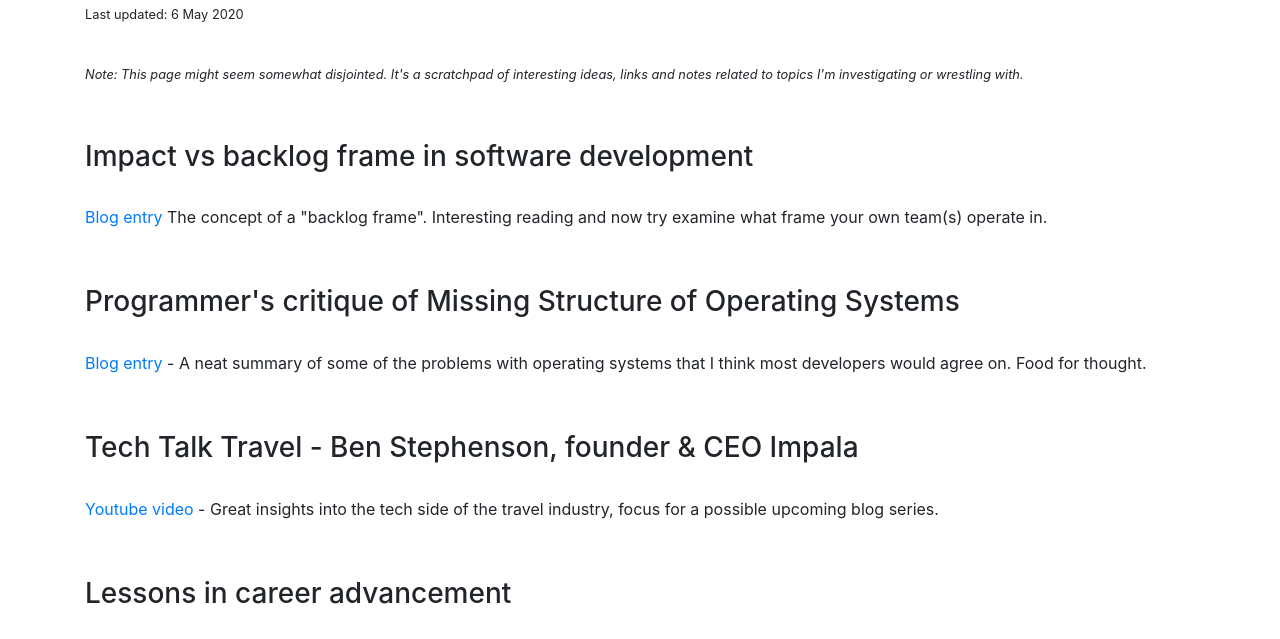
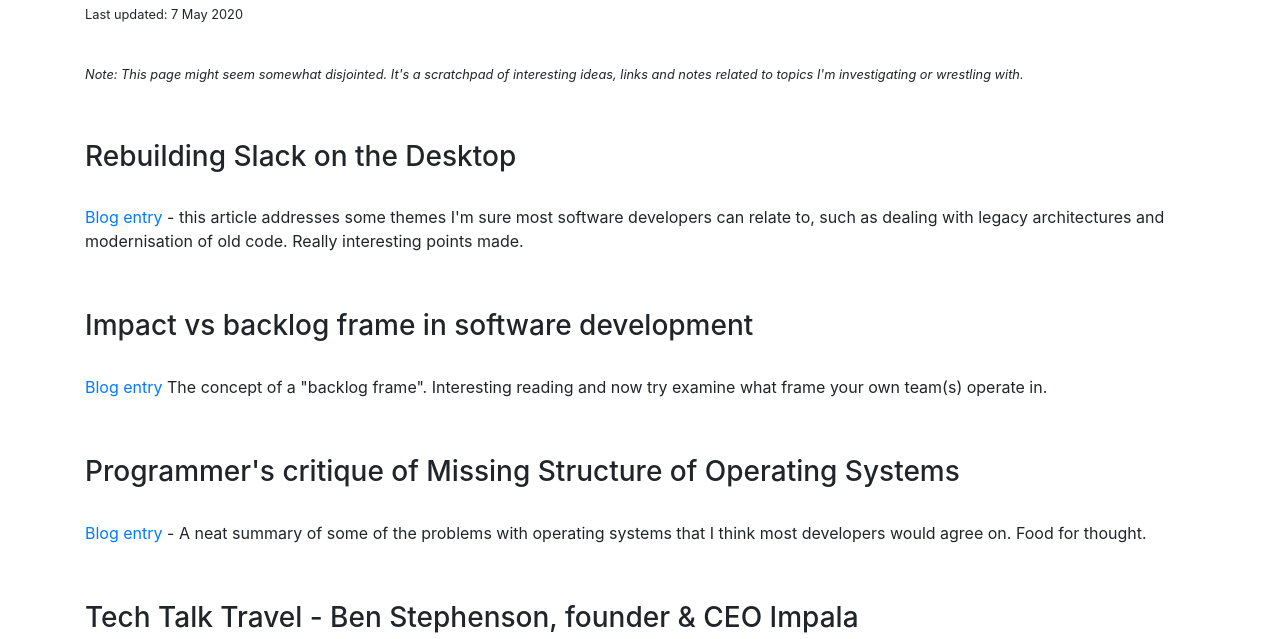
Before and after one commit to grahammcallister/grahammcallisternet, a website: page views/thingsimthinkingabout.html in a window 1280 px wide. Shown: the part 121-760 px from the top of the page. Drawn offline with nearby package versions, Linux system fonts and the light colour scheme.

Commit message:
Added Slack blog article

```diff
--- a/views/thingsimthinkingabout.html
+++ b/views/thingsimthinkingabout.html
@@ -27,13 +27,22 @@
             <hr/>
         </div>
         <div class="row">
-            <div class="col-lg-12"><small>Last updated: 6 May 2020</small></div>
+            <div class="col-lg-12"><small>Last updated: 7 May 2020</small></div>
         </div>
         <p>&nbsp;</p>
         <div class="row">
             <div class="col-lg-12">
                 <p><small><i style="font-style: italic;">Note: This page might seem somewhat disjointed. It's a scratchpad of interesting ideas, links and notes related to topics I'm investigating or wrestling with.</i></small></p>
 
+                <!-- https://slack.engineering/rebuilding-slack-on-the-desktop-308d6fe94ae4 -->
+
+                <p>&nbsp;</p>
+
+                <!--  -->
+                <h3>Rebuilding Slack on the Desktop</h3>
+                <p>&nbsp;<br>
+                    <a href="https://slack.engineering/rebuilding-slack-on-the-desktop-308d6fe94ae4">Blog entry</a> - this article addresses some themes I'm sure most software developers can relate to, such as dealing with legacy architectures and modernisation of old code. Really interesting points made.
+                </p>
 
                 <p>&nbsp;</p>
 
```
